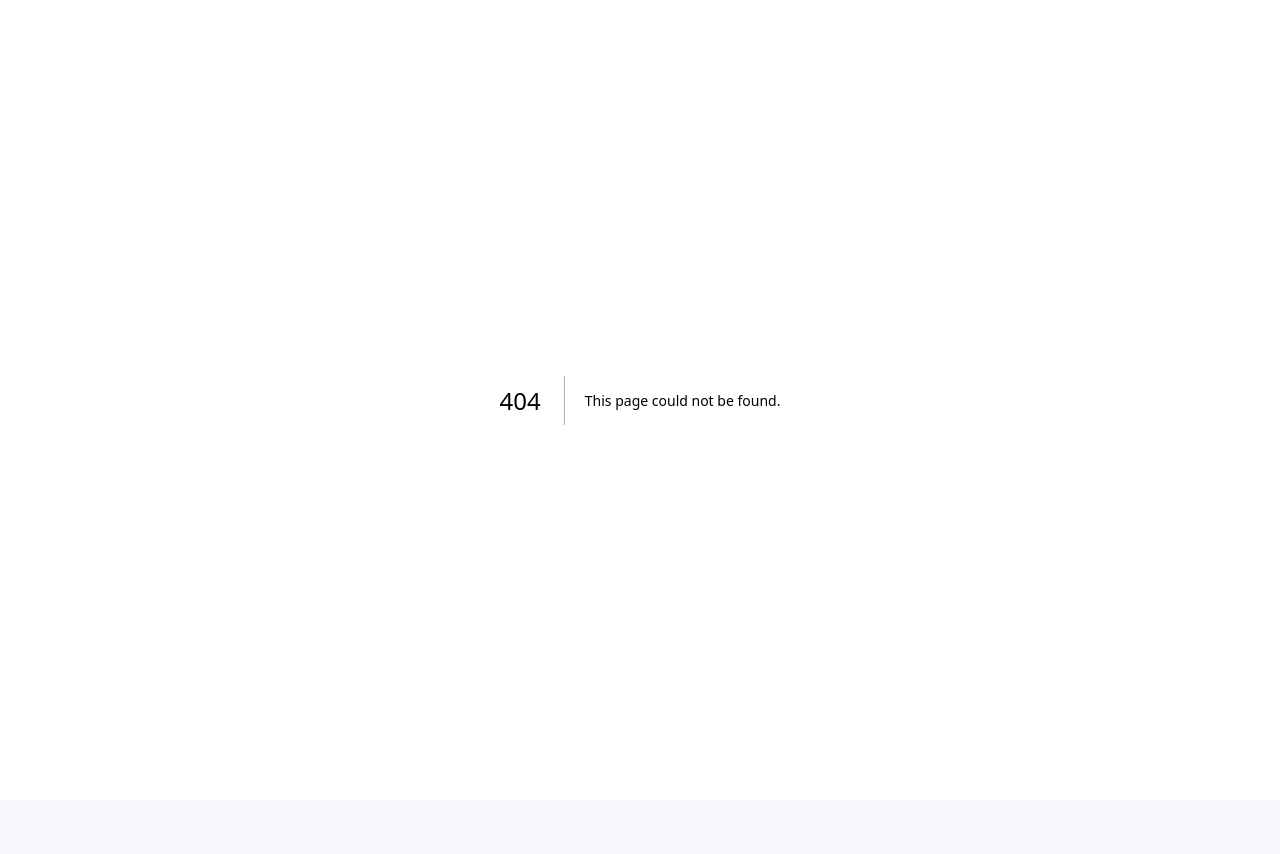
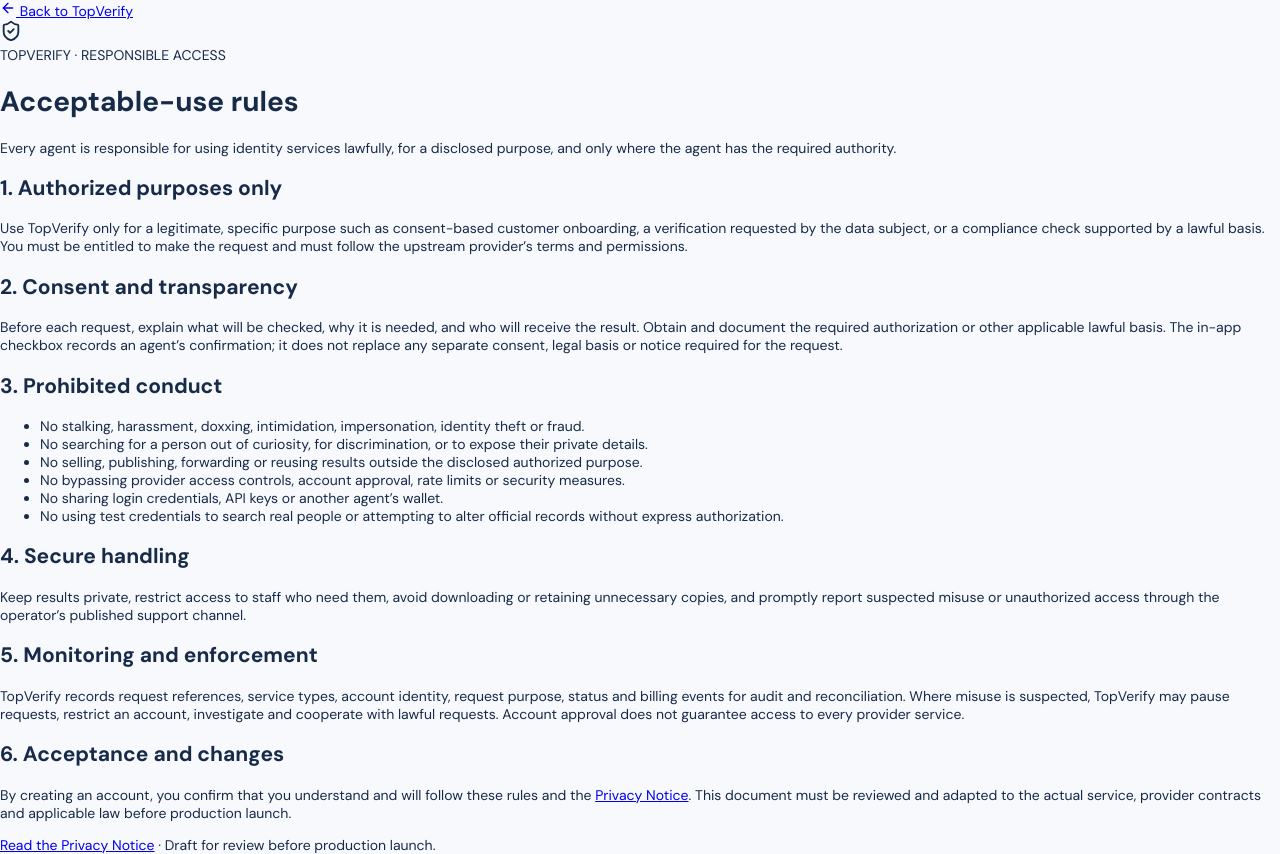
Before and after one commit to Mperomishael/NIN-RETRIVAL, a Next.js app: page /acceptable-use in a window 1280 px wide. Before the commit this address had no page. Before the commit the page ends 800 px from the top, so only its background shows below. Built offline with nearby package versions, Linux system fonts and the light colour scheme.

Commit message:
Add TopVerify acceptable-use rules

```diff
--- /dev/null
+++ b/app/acceptable-use/page.tsx
@@ -0,0 +1,21 @@
+import Link from "next/link";
+import { ShieldCheck, ArrowLeft } from "lucide-react";
+
+export const metadata = { title: "Acceptable Use — TopVerify", description: "Acceptable-use rules for TopVerify identity services." };
+
+export default function AcceptableUsePage() {
+  return <main className="tv-legal-shell">
+    <Link className="tv-legal-back" href="/"><ArrowLeft size={16}/> Back to TopVerify</Link>
+    <div className="tv-legal-mark"><ShieldCheck size={22}/></div>
+    <span className="tv-legal-kicker">TOPVERIFY · RESPONSIBLE ACCESS</span>
+    <h1>Acceptable-use rules</h1>
+    <p className="tv-legal-intro">Every agent is responsible for using identity services lawfully, for a disclosed purpose, and only where the agent has the required authority.</p>
+    <section><h2>1. Authorized purposes only</h2><p>Use TopVerify only for a legitimate, specific purpose such as consent-based customer onboarding, a verification requested by the data subject, or a compliance check supported by a lawful basis. You must be entitled to make the request and must follow the upstream provider’s terms and permissions.</p></section>
+    <section><h2>2. Consent and transparency</h2><p>Before each request, explain what will be checked, why it is needed, and who will receive the result. Obtain and document the required authorization or other applicable lawful basis. The in-app checkbox records an agent’s confirmation; it does not replace any separate consent, legal basis or notice required for the request.</p></section>
+    <section><h2>3. Prohibited conduct</h2><ul><li>No stalking, harassment, doxxing, intimidation, impersonation, identity theft or fraud.</li><li>No searching for a person out of curiosity, for discrimination, or to expose their private details.</li><li>No selling, publishing, forwarding or reusing results outside the disclosed authorized purpose.</li><li>No bypassing provider access controls, account approval, rate limits or security measures.</li><li>No sharing login credentials, API keys or another agent’s wallet.</li><li>No using test credentials to search real people or attempting to alter official records without express authorization.</li></ul></section>
+    <section><h2>4. Secure handling</h2><p>Keep results private, restrict access to staff who need them, avoid downloading or retaining unnecessary copies, and promptly report suspected misuse or unauthorized access through the operator’s published support channel.</p></section>
+    <section><h2>5. Monitoring and enforcement</h2><p>TopVerify records request references, service types, account identity, request purpose, status and billing events for audit and reconciliation. Where misuse is suspected, TopVerify may pause requests, restrict an account, investigate and cooperate with lawful requests. Account approval does not guarantee access to every provider service.</p></section>
+    <section><h2>6. Acceptance and changes</h2><p>By creating an account, you confirm that you understand and will follow these rules and the <Link href="/privacy">Privacy Notice</Link>. This document must be reviewed and adapted to the actual service, provider contracts and applicable law before production launch.</p></section>
+    <footer><Link href="/privacy">Read the Privacy Notice</Link> · Draft for review before production launch.</footer>
+  </main>;
+}
```
